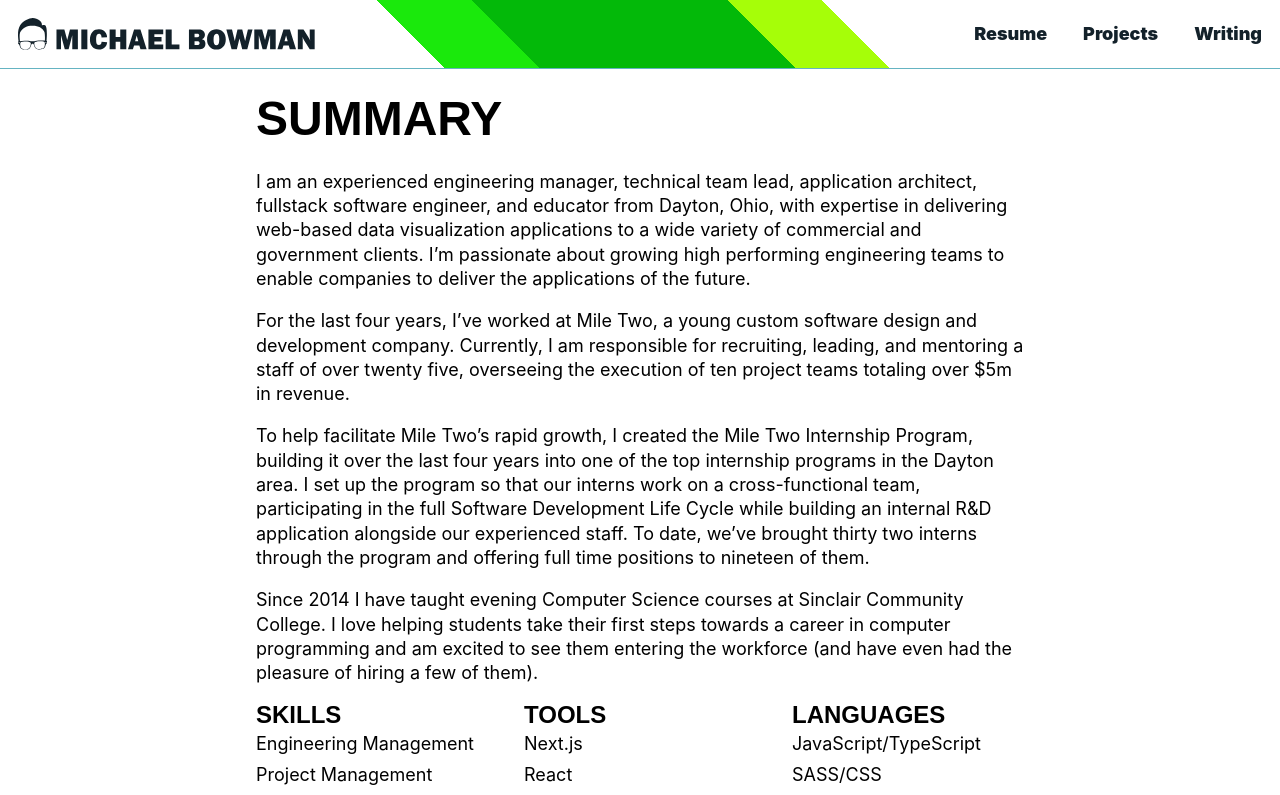
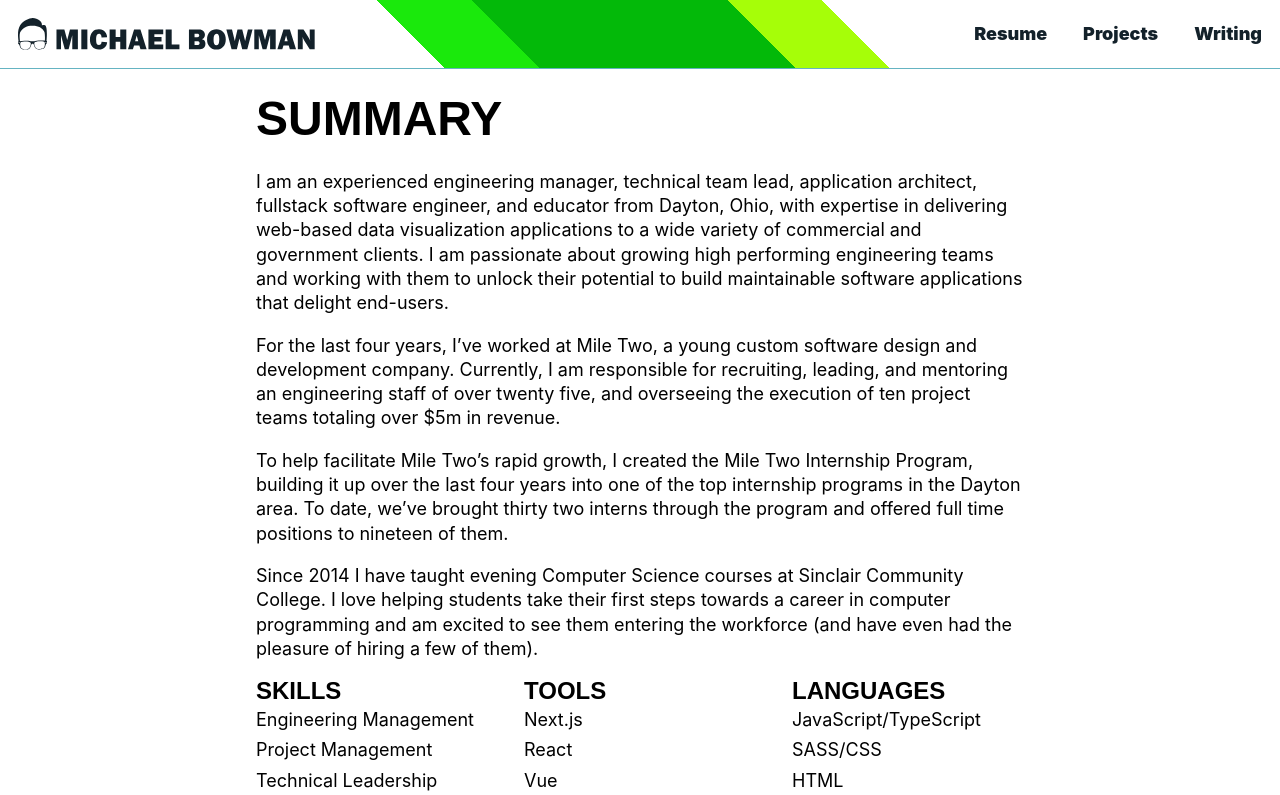
Before and after one commit to bowmanmc/www.itschilitime.com, a Next.js app: page /resume in a window 1280 px wide. Shown: the top 795 px of the page. Built offline with nearby package versions, Linux system fonts and the light colour scheme; a web font is replaced by a local one.

Commit message:
minor updates

```diff
--- a/pages/resume.js
+++ b/pages/resume.js
@@ -17,38 +17,31 @@ const resume = () => {
                 <section className="Resume__summary">
                     <h2>Summary</h2>
                     <p>
-                        I am an experienced engineering manager,
-                        technical team lead, application architect,
-                        fullstack software engineer, and educator from Dayton, Ohio, with
-                        expertise in delivering web-based data visualization
-                        applications to a wide variety of commercial and
-                        government clients. I’m passionate about growing
-                        high performing engineering teams to enable companies to deliver
-                        the applications of the future.
+                        I am an experienced engineering manager, technical team lead,
+                        application architect, fullstack software engineer, and educator
+                        from Dayton, Ohio, with expertise in delivering web-based data
+                        visualization applications to a wide variety of commercial and
+                        government clients. I am passionate about growing high performing
+                        engineering teams and working with them to unlock their potential
+                        to build maintainable software applications that delight end-users.
                     </p>
                     <p>
                         For the last four years, I’ve worked at Mile Two, a young custom software
-                        design and development company.
-                        Currently, I am responsible for recruiting, leading, and mentoring
-                        a staff of over twenty five, overseeing the execution of
-                        ten project teams totaling over $5m in revenue.
+                        design and development company. Currently, I am responsible for recruiting,
+                        leading, and mentoring an engineering staff of over twenty five,
+                        and overseeing the execution of ten project teams totaling over $5m in revenue.
                     </p>
                     <p>
-                        To help facilitate Mile Two’s rapid growth,
-                        I created the Mile Two Internship Program, building it over the last four years
-                        into one of the top internship programs in the Dayton area.
-                        I set up the program so that our interns work on a cross-functional team,
-                        participating in the full Software Development Life Cycle while building an internal
-                        R&amp;D application alongside our experienced staff.
-                        To date, we’ve brought thirty two interns through the program and offering full time
-                        positions to nineteen of them.
+                        To help facilitate Mile Two’s rapid growth, I created the Mile Two Internship Program,
+                        building it up over the last four years into one of the top internship programs
+                        in the Dayton area. To date, we’ve brought thirty two interns through the program
+                        and offered full time positions to nineteen of them.
                     </p>
                     <p>
-                        Since 2014 I have taught evening Computer Science
-                        courses at Sinclair Community College. I love helping students
-                        take their first steps towards a career in computer programming
-                        and am excited to see them entering the workforce
-                        (and have even had the pleasure of hiring a few of them).
+                        Since 2014 I have taught evening Computer Science courses at Sinclair Community College.
+                        I love helping students take their first steps towards a career in computer programming
+                        and am excited to see them entering the workforce (and have even had the pleasure of
+                        hiring a few of them).
                     </p>
                 </section>
 
@@ -77,6 +70,7 @@ const resume = () => {
                             <li>Jest</li>
                             <li>Node.js</li>
                             <li>Docker</li>
+                            <li>AWS</li>
                         </ul>
                     </div>
 
@@ -101,22 +95,20 @@ const resume = () => {
                         start="September 2017"
                         end="Present"
                         description={`
-                        Helped grow the company from a rag-tag team of eight into an
-                        organization of over one hundred and twenty people.
+                        Helped grow the company from a rag-tag team of eight
+                        into an organization of over one hundred and twenty people.
                         Led a portfolio consisting of over ten project teams working on
                         various commercial and government contracts totaling over $5m in revenue.
-                        Managed a portfolio team consisting of over twenty staff members
-                        of varying roles including Project Leads, Software Engineers,
-                        UX/UI Designers, and Human Factors Engineers.
-                        Set the tone and direction for staff and helped foster a
-                        culture of continuous learning and improvement.
-                        Created and managed the Mile Two Internship Program for
-                        four years, providing thirty two interns with an opportunity
-                        to work on cross-functional teams to design and build
-                        internal R&D software applications.
-                        Committed to improving diversity and inclusion efforts at
-                        the company, setting and exceeding a goal of hiring 50% of
-                        our interns from under-represented groups in technology.
+                        Managed a portfolio team consisting of over twenty staff members of
+                        varying roles including Project Leads, Software Engineers, UX/UI Designers,
+                        and Human Factors Engineers. Set the tone and direction for the
+                        engineering staff and helped foster a culture of continuous learning
+                        and improvement. Created and managed the Mile Two Internship Program,
+                        providing thirty two interns with an opportunity to work on cross-functional
+                        teams to design and build internal R&D software applications alongside
+                        our experienced staff. Committed to improving diversity and inclusion
+                        efforts at the company, setting and exceeding a goal of hiring 50%
+                        of our interns from under-represented groups in technology.
                         `}
                     />
 
```
